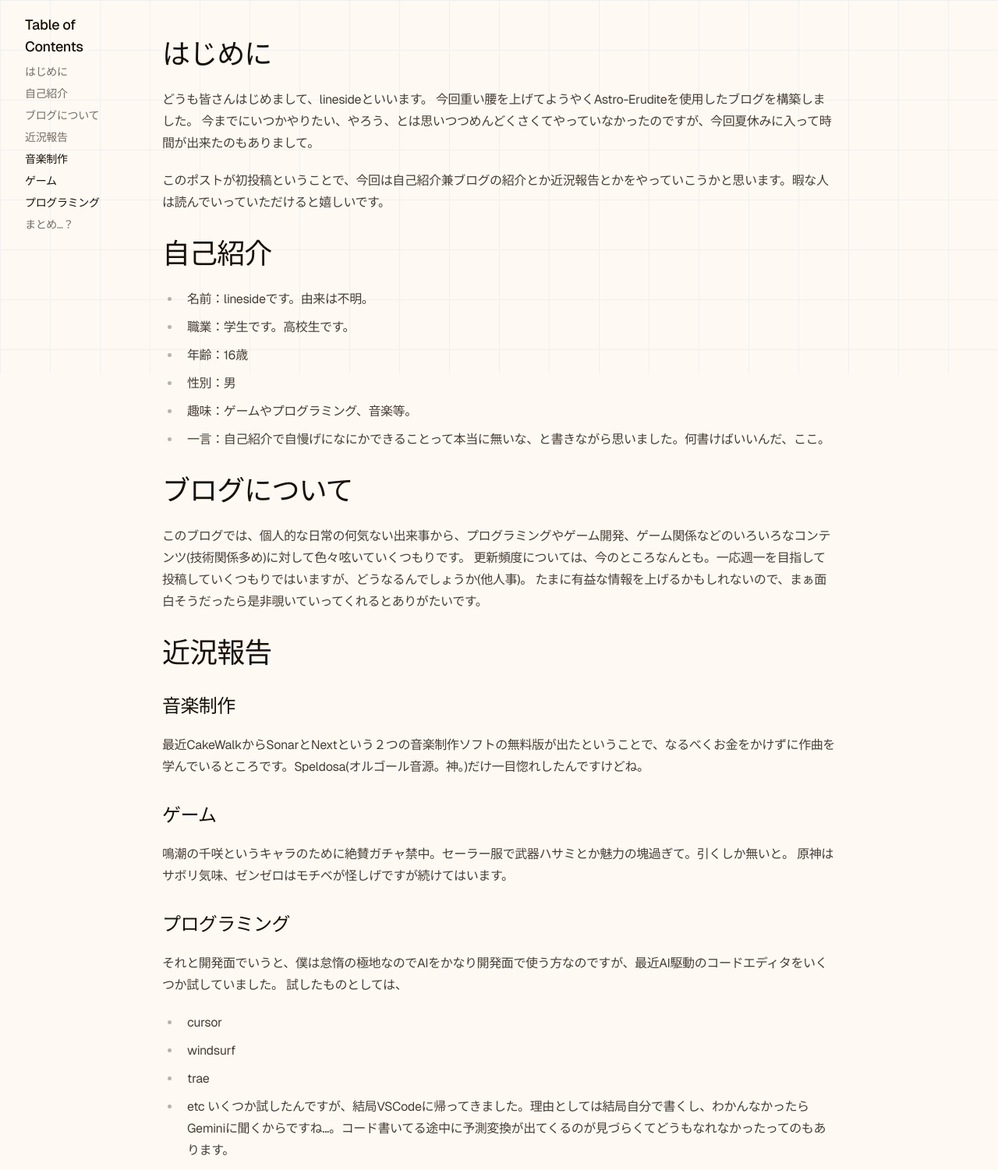
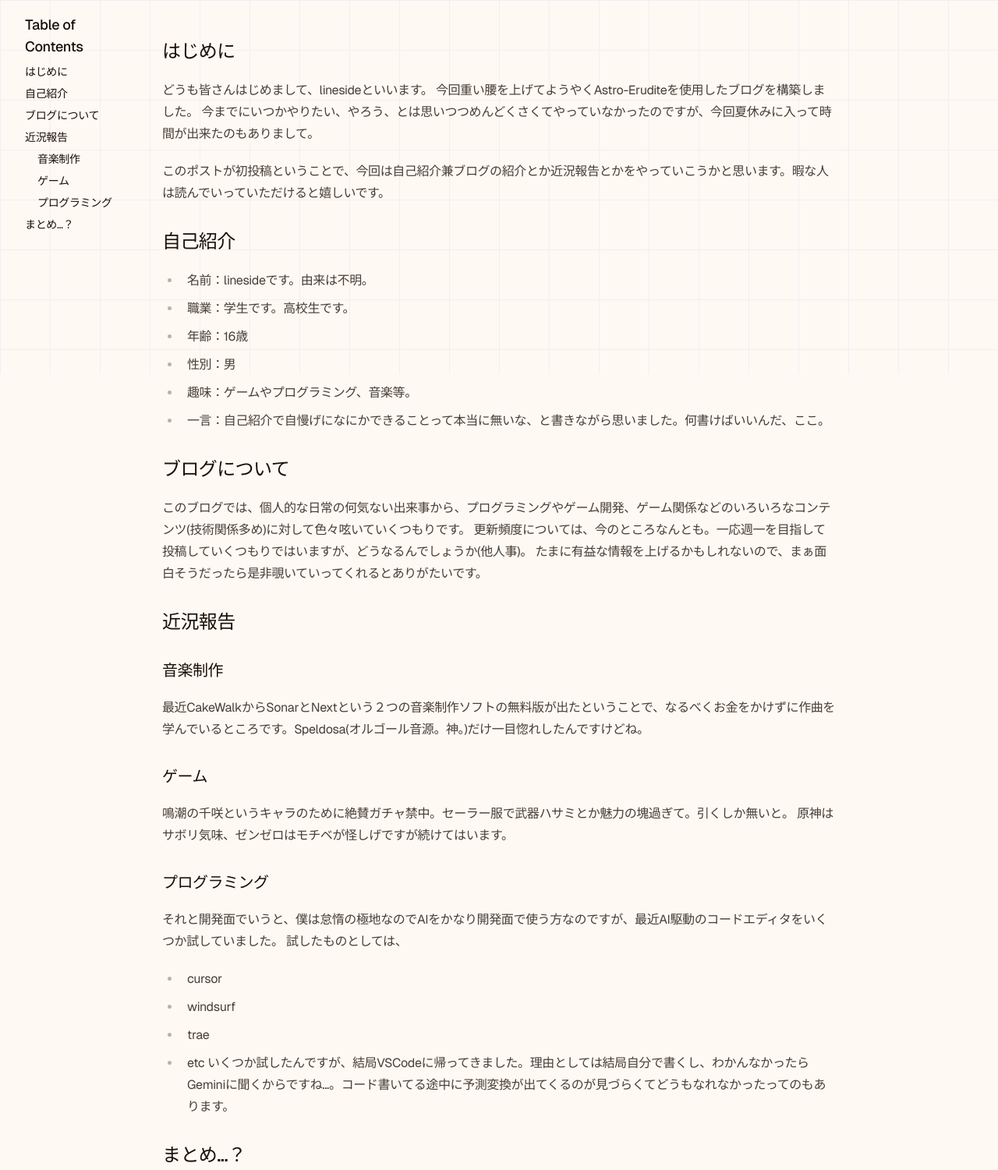
Before and after one commit to lineside0418/blog, an Astro site: page /blog/2025-8-9 in a window 1280 px wide. Shown: the part 320-1821 px from the top of the page at 78% size. Built offline with nearby package versions, Linux system fonts and the light colour scheme; Astro itself is replaced by a stand-in of ours.

Commit message:
update post of 2025-8-9

```diff
--- a/src/content/blog/2025-8-9/index.mdx
+++ b/src/content/blog/2025-8-9/index.mdx
@@ -8,7 +8,7 @@ authors: ['lineside']
 draft: false
 ---
 
-# はじめに
+## はじめに
 
 どうも皆さんはじめまして、linesideといいます。
 今回重い腰を上げてようやくAstro-Eruditeを使用したブログを構築しました。
@@ -16,7 +16,7 @@ draft: false
 
 このポストが初投稿ということで、今回は自己紹介兼ブログの紹介とか近況報告とかをやっていこうかと思います。暇な人は読んでいっていただけると嬉しいです。
 
-# 自己紹介
+## 自己紹介
 - 名前：linesideです。由来は不明。
 - 職業：学生です。高校生です。
 - 年齢：16歳
@@ -24,21 +24,21 @@ draft: false
 - 趣味：ゲームやプログラミング、音楽等。
 - 一言：自己紹介で自慢げになにかできることって本当に無いな、と書きながら思いました。何書けばいいんだ、ここ。
 
-# ブログについて
+## ブログについて
 このブログでは、個人的な日常の何気ない出来事から、プログラミングやゲーム開発、ゲーム関係などのいろいろなコンテンツ(技術関係多め)に対して色々呟いていくつもりです。
 更新頻度については、今のところなんとも。一応週一を目指して投稿していくつもりではいますが、どうなるんでしょうか(他人事)。
 たまに有益な情報を上げるかもしれないので、まぁ面白そうだったら是非覗いていってくれるとありがたいです。
 
-# 近況報告
+## 近況報告
 
-## 音楽制作
+### 音楽制作
 最近CakeWalkからSonarとNextという２つの音楽制作ソフトの無料版が出たということで、なるべくお金をかけずに作曲を学んでいるところです。Speldosa(オルゴール音源。神。)だけ一目惚れしたんですけどね。
 
-## ゲーム
+### ゲーム
 鳴潮の千咲というキャラのために絶賛ガチャ禁中。セーラー服で武器ハサミとか魅力の塊過ぎて。引くしか無いと。
 原神はサボリ気味、ゼンゼロはモチベが怪しげですが続けてはいます。
 
-## プログラミング
+### プログラミング
 それと開発面でいうと、僕は怠惰の極地なのでAIをかなり開発面で使う方なのですが、最近AI駆動のコードエディタをいくつか試していました。
 試したものとしては、
 - cursor
@@ -47,7 +47,7 @@ draft: false
 - etc
 いくつか試したんですが、結局VSCodeに帰ってきました。理由としては結局自分で書くし、わかんなかったらGeminiに聞くからですね...。コード書いてる途中に予測変換が出てくるのが見づらくてどうもなれなかったってのもあります。
 
-# まとめ...？
+## まとめ...？
 本当に自己紹介とか好きなこと書いて終わった本ポストですが、次回から色々興味のあることとか書いていくつもりです。ブログの構築記事とかになる予定ではあります！
 記事を書いたらTwitterとかにも一応上げたりするので、時間があるときにぜひ読んでみてください！
 それではまた次の記事で。
```
